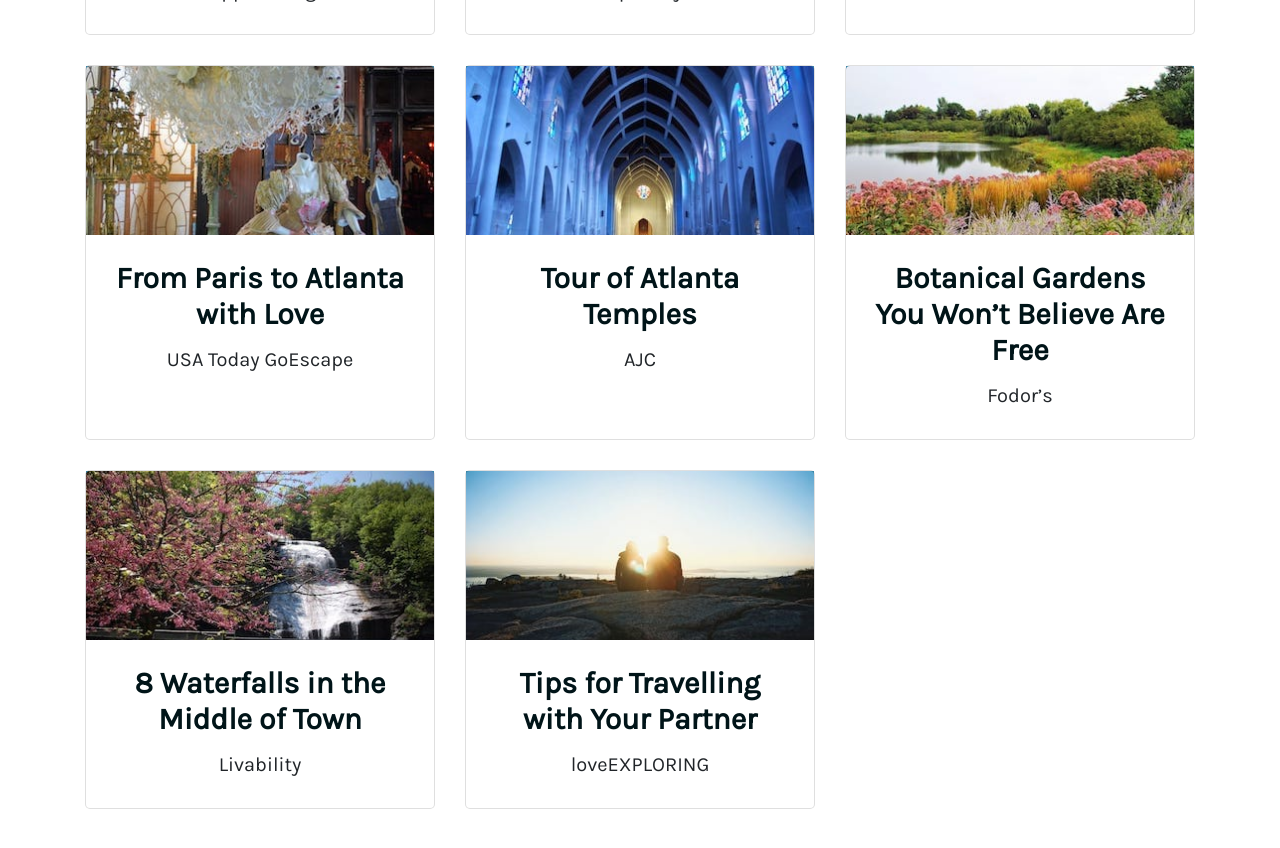
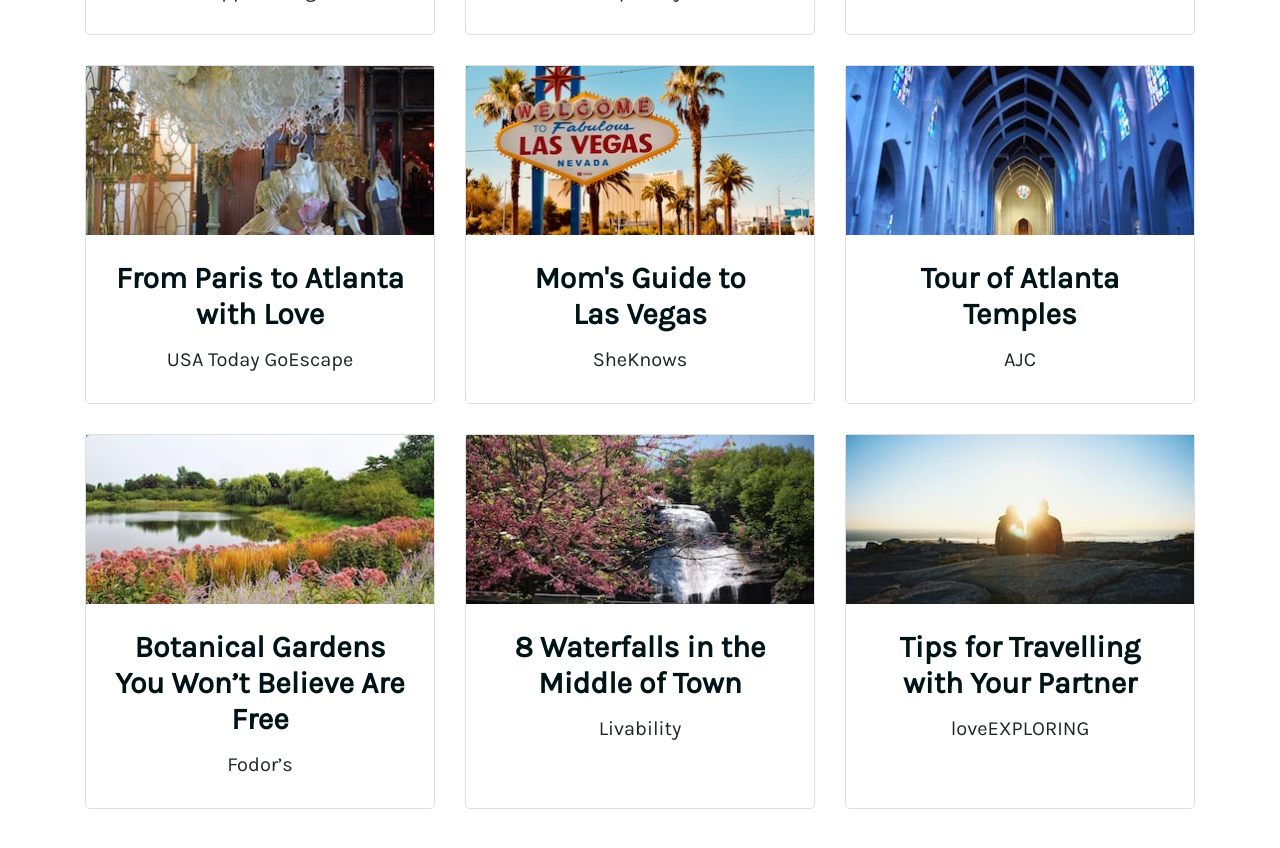
Before and after one commit to crodewig/crodewig.github.io, a Jekyll site: the page built from writing.html, in a window 1280 px wide and 900 px high, scrolled down 1535 px. Shown: the top 848 px of the window. Built offline with Jekyll 4.4.1, drawn with Linux system fonts in a browser that asks for light colours.

Commit message:
Add Las Vegas article

```diff
--- a/_data/writing.yml
+++ b/_data/writing.yml
@@ -49,6 +49,11 @@
     publisher: USA Today GoEscape
     link: https://issuu.com/studiogannett/docs/goescape_southeast_cover/42
     image: /assets/img/writing/paris-to-atl.JPG
+
+  - title: Mom's Guide to<br>Las Vegas
+    publisher: SheKnows
+    link: https://www.sheknows.com/parenting/articles/2136340/where-to-go-in-las-vegas-with-kids/
+    image: /assets/img/writing/guide-to-las-vegas.jpg
 
   - title: Tour of Atlanta Temples
     publisher: AJC
```
Also changed, not shown: assets/img/writing/guide-to-las-vegas.jpg (added).
